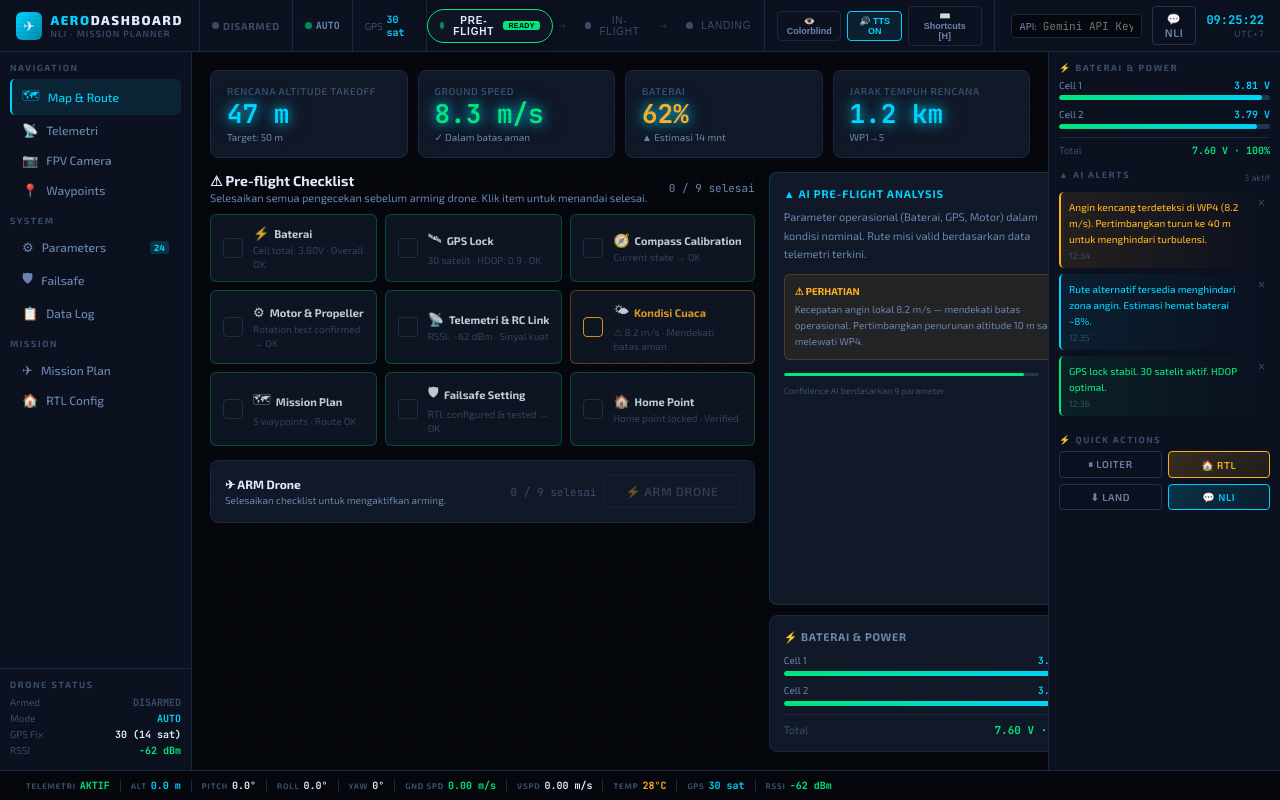
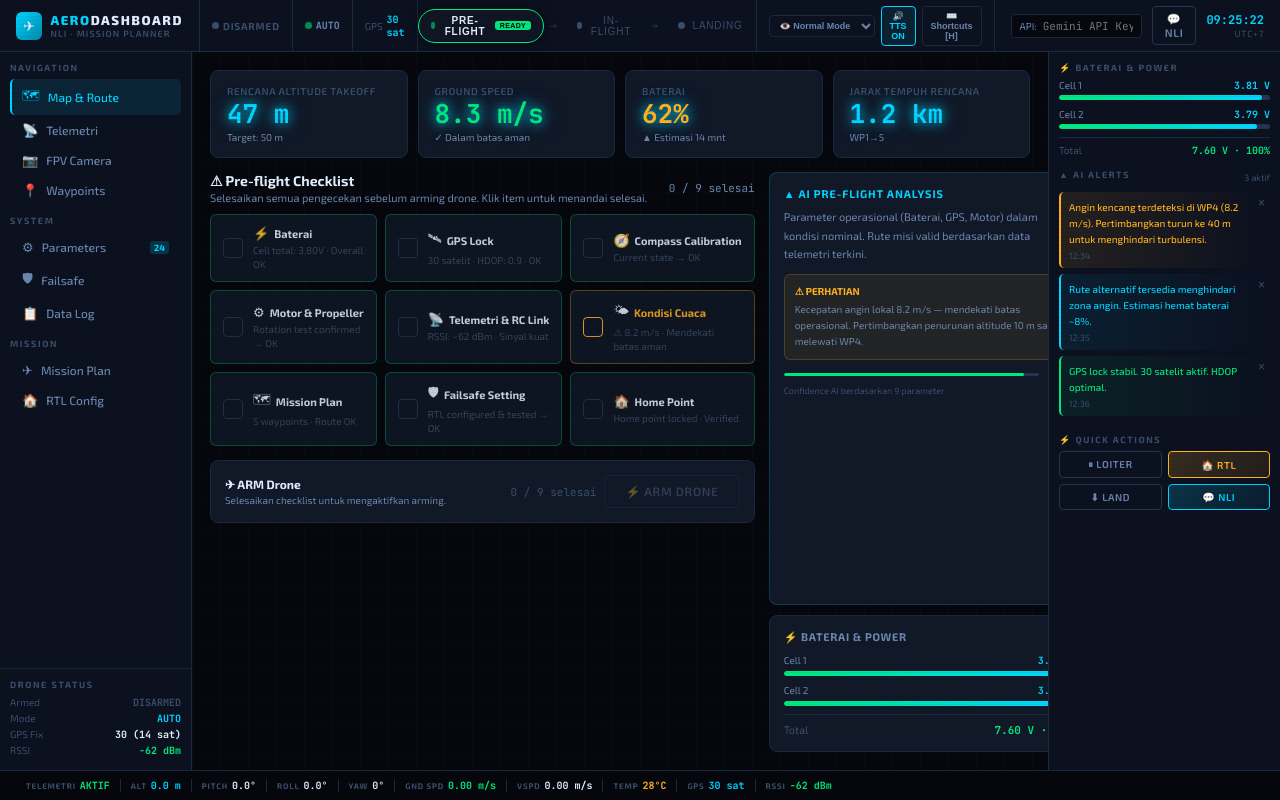
Before and after one commit to jrmywm/AeroDashboard_NLI, a React (Vite) app: page / in a window 1280 px wide. Built offline with nearby package versions, Linux system fonts and the light colour scheme.

Commit message:
feat: upgrade accessibility with multi-mode colorblindness selector (Deuteranopia, Protanopia, Tritanopia)

```diff
--- a/src/App.jsx
+++ b/src/App.jsx
@@ -86,16 +86,40 @@ const GLOBAL_CSS = `
   --border2: #243552;
 }
 
-/* Okabe-Ito Colorblind Accessibility Override */
-:root.colorblind {
-  --green: #0072B2 !important; /* Safe Blue */
+/* Deuteranopia Palette */
+:root.colorblind-deuteranopia {
+  --green: #0072B2 !important; /* Cobalt Blue */
   --green-glow: rgba(0,114,178,0.3) !important;
-  --amber: #E69F00 !important; /* Safety Orange */
-  --amber-glow: rgba(230,159,0,0.35) !important;
-  --red: #CC79A7 !important;   /* Magenta */
-  --red-glow: rgba(204,121,167,0.35) !important;
+  --amber: #F0E442 !important; /* Bright Yellow */
+  --amber-glow: rgba(240,228,66,0.3) !important;
+  --red: #D55E00 !important;   /* Vermillion Orange */
+  --red-glow: rgba(213,94,0,0.35) !important;
   --cyan: #56B4E9 !important;  /* Sky Blue */
   --cyan-glow: rgba(86,180,233,0.3) !important;
+}
+
+/* Protanopia Palette */
+:root.colorblind-protanopia {
+  --green: #377eb8 !important; /* Clear Blue */
+  --green-glow: rgba(55,126,184,0.3) !important;
+  --amber: #fdbf6f !important; /* Light Orange */
+  --amber-glow: rgba(253,191,111,0.3) !important;
+  --red: #ff3333 !important;   /* High-Luminance Red */
+  --red-glow: rgba(255,51,51,0.35) !important;
+  --cyan: #e31a1c !important;  /* Brick Red */
+  --cyan-glow: rgba(227,26,28,0.3) !important;
+}
+
+/* Tritanopia Palette */
+:root.colorblind-tritanopia {
+  --green: #05b3c3 !important; /* Teal */
+  --green-glow: rgba(5,179,195,0.3) !important;
+  --amber: #e41a1c !important; /* Pure Red contrast */
+  --amber-glow: rgba(228,26,28,0.3) !important;
+  --red: #f781bf !important;   /* High-Contrast Pink */
+  --red-glow: rgba(247,129,191,0.35) !important;
+  --cyan: #ff7f00 !important;  /* Orange */
+  --cyan-glow: rgba(255,127,0,0.3) !important;
 }
 
 html, body, #root { height: 100%; overflow: hidden; }
@@ -396,7 +420,7 @@ function SafetyBadge({passed}) {
 /* ─────────────────────────────────────────────────────────────────────────
    HEADER
 ───────────────────────────────────────────────────────────────────────── */
-function Header({phase,setPhase,nliOpen,setNliOpen,telemetry,armed,apiKey,handleApiKeyChange,colorblind,setColorblind,ttsEnabled,setTtsEnabled,setShortcutsGuideOpen}) {
+function Header({phase,setPhase,nliOpen,setNliOpen,telemetry,armed,apiKey,handleApiKeyChange,colorblindMode,setColorblindMode,ttsEnabled,setTtsEnabled,setShortcutsGuideOpen}) {
   const phases = ["preflight","inflight","landing"];
   const labels = {"preflight":"Pre-Flight","inflight":"In-Flight","landing":"Landing"};
   return (
@@ -515,30 +539,36 @@ function Header({phase,setPhase,nliOpen,setNliOpen,telemetry,armed,apiKey,handle
 
       {/* Accessibility Toolbar */}
       <div style={{display:"flex",alignItems:"center",gap:6,padding:"0 12px",borderLeft:"1px solid var(--border)",height:"100%"}}>
-        {/* Colorblind Toggle */}
-        <button
-          onClick={() => {
-            setColorblind(v => !v);
-            speakText(!colorblind ? "Mode buta warna diaktifkan" : "Mode buta warna dimatikan");
+        {/* Colorblind Dropdown */}
+        <select
+          value={colorblindMode}
+          onChange={(e) => {
+            const mode = e.target.value;
+            setColorblindMode(mode);
+            if (mode === "none") speakText("Kembali ke mode normal.");
+            else if (mode === "deuteranopia") speakText("Mode Deuteranopia diaktifkan.");
+            else if (mode === "protanopia") speakText("Mode Protanopia diaktifkan.");
+            else if (mode === "tritanopia") speakText("Mode Tritanopia diaktifkan.");
           }}
           style={{
-            background: colorblind ? "rgba(0,114,178,0.15)" : "none",
-            border: `1px solid ${colorblind ? "var(--green)" : "var(--border)"}`,
+            background: colorblindMode !== "none" ? "rgba(0,114,178,0.15)" : "none",
+            border: `1px solid ${colorblindMode !== "none" ? "var(--green)" : "var(--border)"}`,
             borderRadius: 4,
-            padding: "4px 8px",
+            padding: "4px 6px",
             fontSize: 9,
-            color: colorblind ? "var(--green)" : "var(--text2)",
+            color: colorblindMode !== "none" ? "var(--green)" : "var(--text2)",
             cursor: "pointer",
-            display: "flex",
-            alignItems: "center",
-            gap: 4,
             fontWeight: 700,
+            outline: "none",
             transition: "all 0.2s"
           }}
-          title="Toggle Colorblind Mode (Shortcut: C)"
+          title="Select Colorblind Mode (Shortcut: C to cycle)"
         >
-          👁️ {colorblind ? "Colorblind ON" : "Colorblind"}
-        </button>
+          <option value="none" style={{background:"var(--panel)",color:"var(--text)"}}>👁️ Normal Mode</option>
+          <option value="deuteranopia" style={{background:"var(--panel)",color:"var(--text)"}}>👁️ Deuteranopia</option>
+          <option value="protanopia" style={{background:"var(--panel)",color:"var(--text)"}}>👁️ Protanopia</option>
+          <option value="tritanopia" style={{background:"var(--panel)",color:"var(--text)"}}>👁️ Tritanopia</option>
+        </select>
 
         {/* TTS Toggle */}
         <button
@@ -1635,17 +1665,16 @@ export default function App() {
   const [nliOpen,  setNliOpen]  = useState(false);
   const [armed,    setArmed]    = useState(false);
   const [checklistDone, setChecklistDone] = useState(new Set());
-  const [colorblind, setColorblind] = useState(false);
+  const [colorblindMode, setColorblindMode] = useState("none"); // "none", "deuteranopia", "protanopia", "tritanopia"
   const [ttsEnabled, setTtsEnabled] = useState(true);
   const [shortcutsGuideOpen, setShortcutsGuideOpen] = useState(false);
 
   useEffect(() => {
-    if (colorblind) {
-      document.documentElement.classList.add("colorblind");
-    } else {
-      document.documentElement.classList.remove("colorblind");
+    document.documentElement.classList.remove("colorblind-deuteranopia", "colorblind-protanopia", "colorblind-tritanopia");
+    if (colorblindMode !== "none") {
+      document.documentElement.classList.add(`colorblind-${colorblindMode}`);
     }
-  }, [colorblind]);
+  }, [colorblindMode]);
 
   useEffect(() => {
     window.ttsEnabled = ttsEnabled;
@@ -1972,9 +2001,22 @@ Balas DALAM FORMAT JSON SAJA (tanpa backtick json):
         e.preventDefault();
         setNliOpen(v => !v);
       } else if (key === "c") {
-        setColorblind(v => !v);
-        // Using negation since state update is async
-        speakText(!colorblind ? "Mode buta warna diaktifkan" : "Mode buta warna dimatikan");
+        setColorblindMode(prev => {
+          let next = "none";
+          if (prev === "none") {
+            next = "deuteranopia";
+            speakText("Mode Deuteranopia diaktifkan.");
+          } else if (prev === "deuteranopia") {
+            next = "protanopia";
+            speakText("Mode Protanopia diaktifkan.");
+          } else if (prev === "protanopia") {
+            next = "tritanopia";
+            speakText("Mode Tritanopia diaktifkan.");
+          } else {
+            speakText("Kembali ke mode normal.");
+          }
+          return next;
+        });
       } else if (key === "v") {
         setTtsEnabled(v => !v);
         if (ttsEnabled) {
@@ -2012,7 +2054,7 @@ Balas DALAM FORMAT JSON SAJA (tanpa backtick json):
 
     window.addEventListener("keydown", handleKeyDown);
     return () => window.removeEventListener("keydown", handleKeyDown);
-  }, [phase, pendingHitl, ttsEnabled, colorblind, confirmHitl]);
+  }, [phase, pendingHitl, ttsEnabled, colorblindMode, confirmHitl]);
 
   return (
     <div className="scanlines" style={{display:"flex",flexDirection:"column",height:"100vh",overflow:"hidden",background:"var(--void)"}}>
@@ -2025,8 +2067,8 @@ Balas DALAM FORMAT JSON SAJA (tanpa backtick json):
         armed={armed}
         apiKey={apiKey}
         handleApiKeyChange={handleApiKeyChange}
-        colorblind={colorblind}
-        setColorblind={setColorblind}
+        colorblindMode={colorblindMode}
+        setColorblindMode={setColorblindMode}
         ttsEnabled={ttsEnabled}
         setTtsEnabled={setTtsEnabled}
         setShortcutsGuideOpen={setShortcutsGuideOpen}
```
